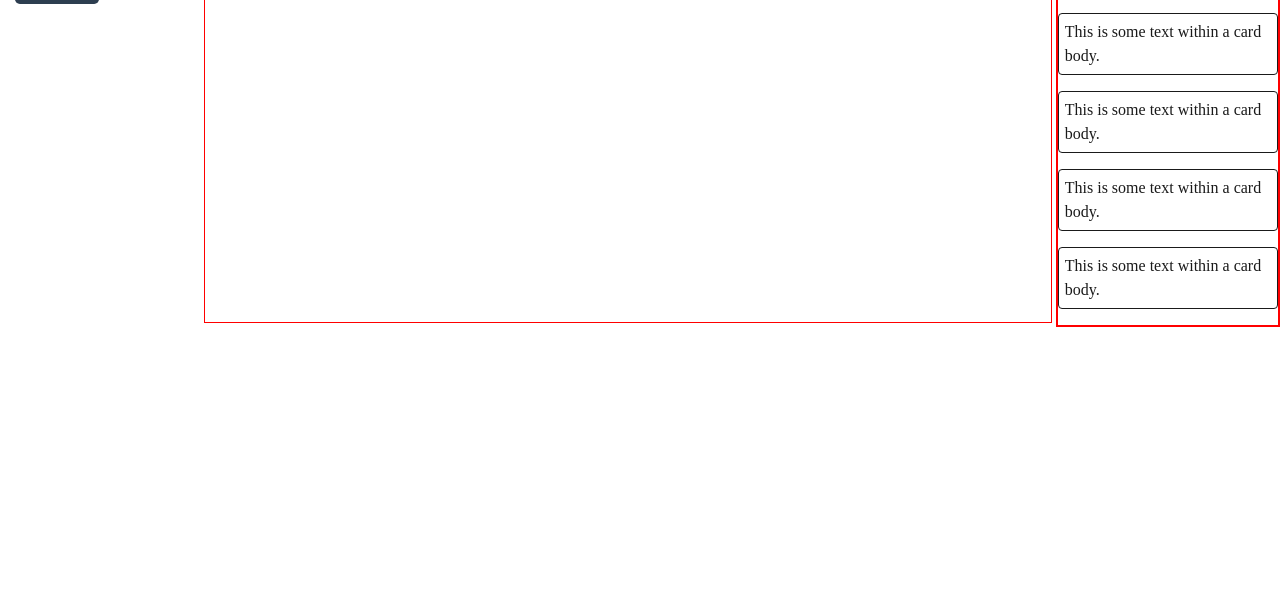
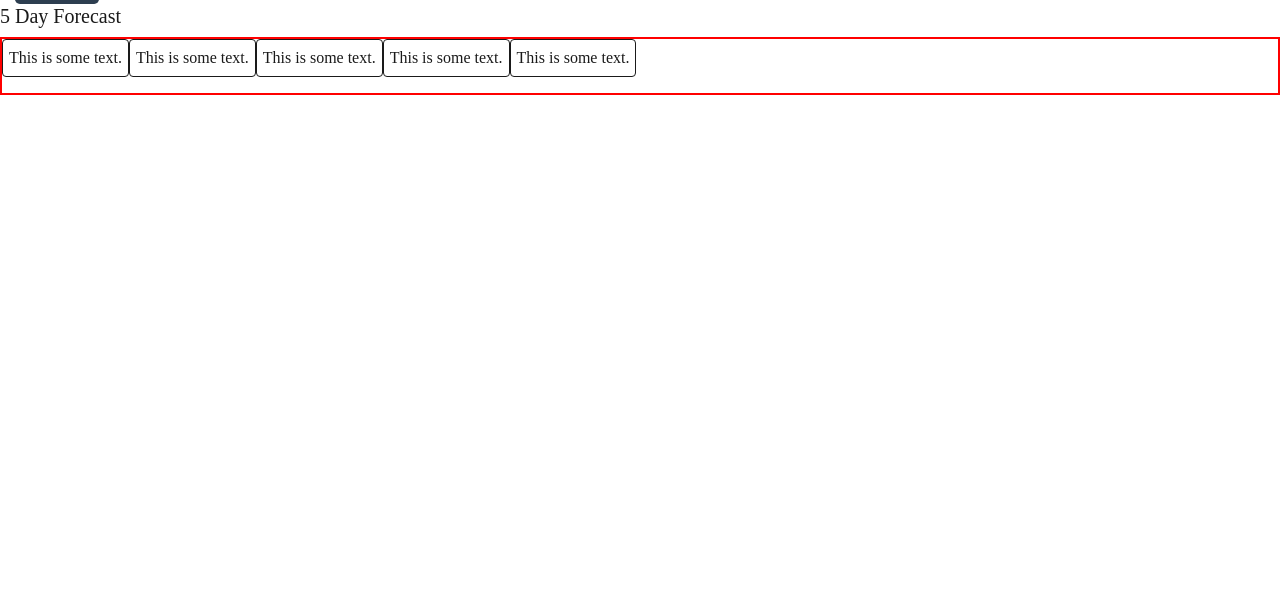
Before and after one commit to pcrainer38/weather-dashboard, a plain HTML site: page index.html in a window 1280 px wide. Shown: the part 205-800 px from the top of the page. Drawn offline with nearby package versions, Linux system fonts and the light colour scheme; a web font is replaced by a local one.

Commit message:
updated html

```diff
--- a/index.html
+++ b/index.html
@@ -37,41 +37,44 @@
             <h2>Current City and date</h2>
             <br/>
         </div>
+    </section>
+        <div>
+            <h5>5 Day Forecast</h5>
+        </div>
+            <div class="five-day flex-row ">
 
-            <div class="five-day ">
-                <h5>5 Day Forecast</h5>
                 <!-- Day One -->
                 <div class="card">
                     <div class="card-body">
-                    This is some text within a card body.
+                    This is some text.
                     </div>
                 </div>
                 <!-- Day Two -->
                 <div class="card">
                     <div class="card-body">
-                    This is some text within a card body.
+                        This is some text.
                     </div>
                 </div>
                 <!-- Day Three -->
                 <div class="card">
                     <div class="card-body">
-                    This is some text within a card body.
+                        This is some text.
                     </div>
                 </div>
                 <!-- Day Four -->
                 <div class="card">
                     <div class="card-body">
-                    This is some text within a card body.
+                        This is some text.
                     </div>
                 </div>
                 <!-- Day Five -->
                 <div class="card">
                     <div class="card-body">
-                    This is some text within a card body.
+                        This is some text.
                     </div>
                 </div>
             </div>
-    </section>
+
 
 
     <script src="./assets/js/script.js"></script>
```
